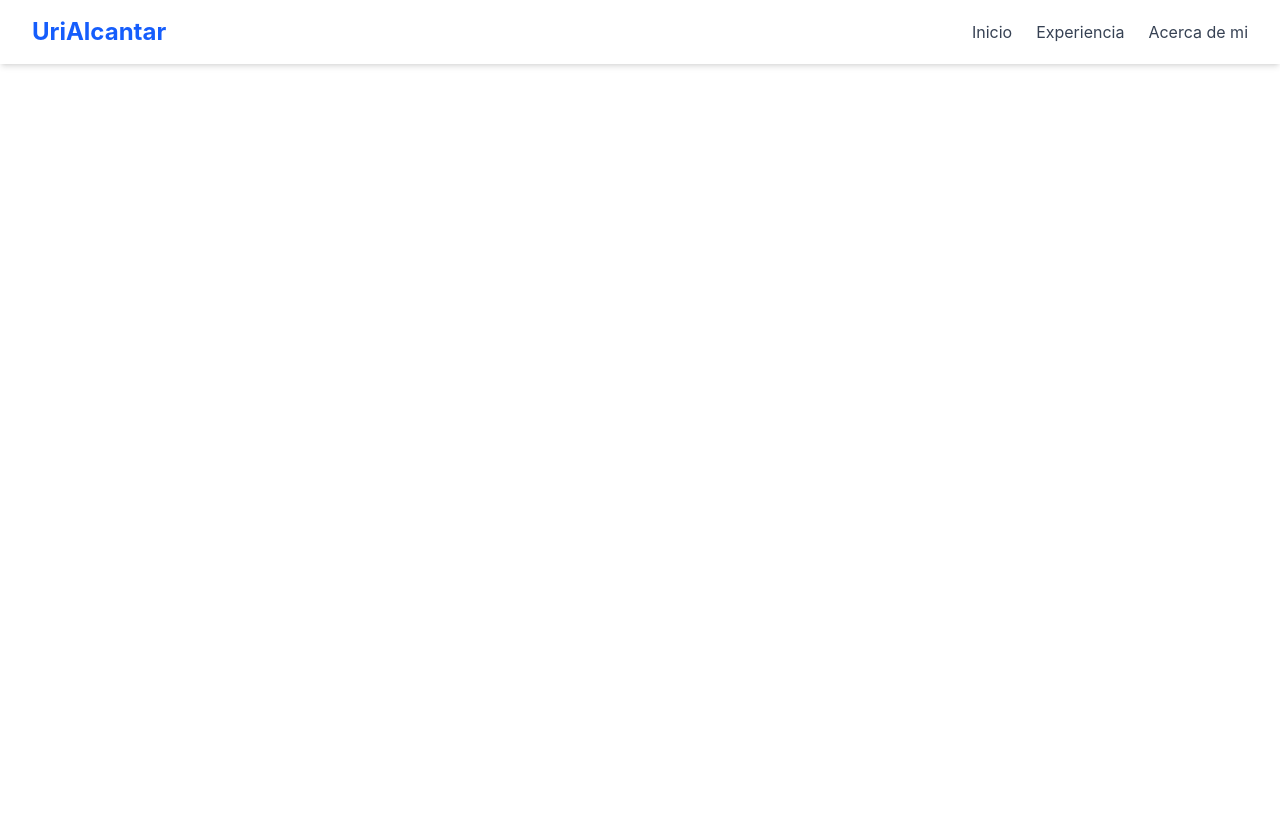
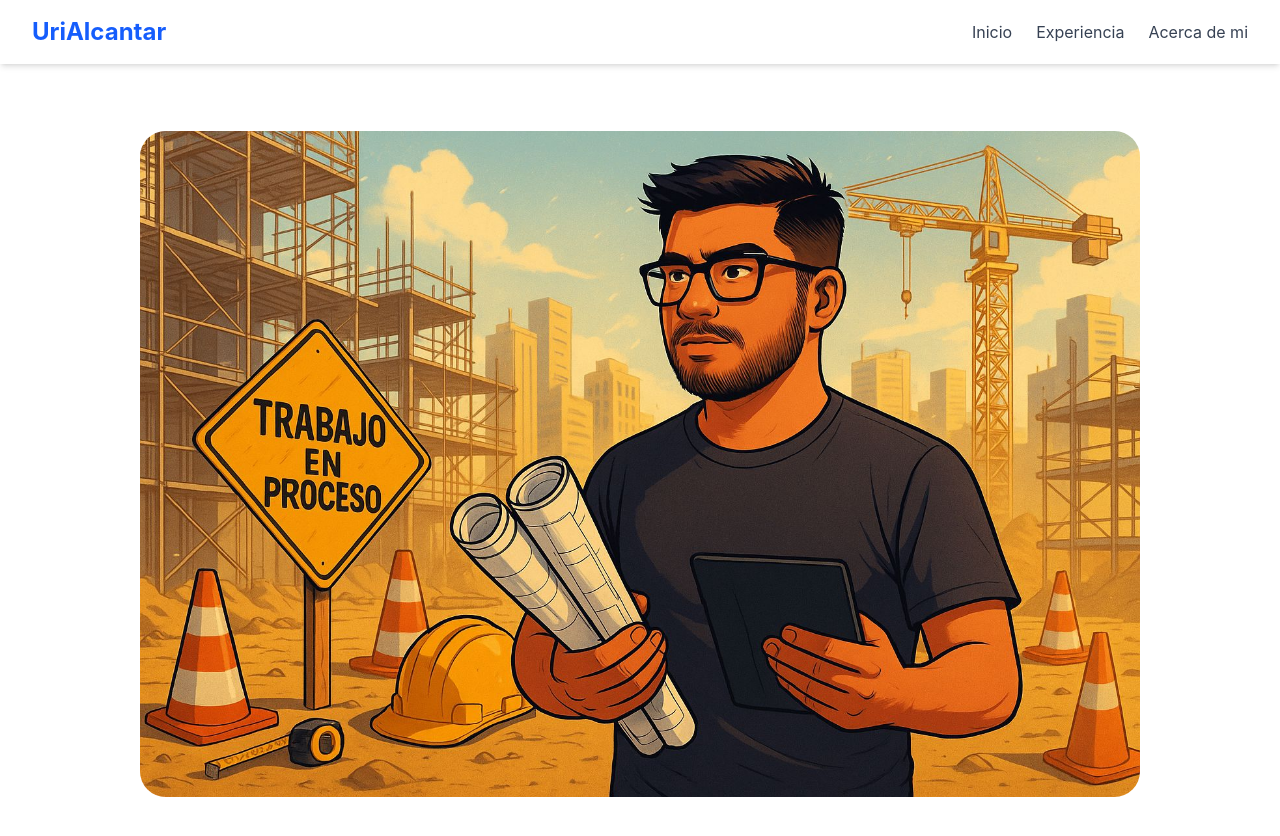
Before and after one commit to UriAlcantar/web-uri, an Angular app: page / in a window 1280 px wide. Shown: the top 836 px of the page. Before the commit the page ends 800 px from the top, so only its background shows below. Built offline with nearby package versions, Linux system fonts and the light colour scheme.

Commit message:
Refactor code structure for improved readability and maintainability

```diff
--- a/src/app/about-me/about-me.component.html
+++ b/src/app/about-me/about-me.component.html
@@ -3,7 +3,7 @@
   <img
     src="assets/images/me-coding.jpg"
     class="mx-auto w-64 rounded-[2vw] shadow-regal-blue mb-8"
-    alt="yo programando"
+    alt="uri coding"
   />
   <p class="text-lg mb-2 leading-relaxed">
     ¡Hola! Soy desarrollador frontend y me encanta convertir ideas en interfaces
--- a/src/app/app.routes.ts
+++ b/src/app/app.routes.ts
@@ -1,6 +1,10 @@
 import { Routes } from '@angular/router';
 
 export const routes: Routes = [
+  {
+    path: '',
+    loadComponent: () => import('./hero/hero.component').then(m => m.HeroComponent)
+  },
   {
     path: 'about-me',
     loadComponent: () => import('./about-me/about-me.component').then(m => m.AboutMeComponent)
--- a/src/app/experience/experience.component.html
+++ b/src/app/experience/experience.component.html
@@ -1,3 +1,3 @@
 <div class="flex items-center justify-center min-h-screen">
-  <img src="assets/images/builder.jpeg" alt="Imagen centrada" class="w-250 h-auto rounded-[2vw]" alt="Building app"/>
+  <img src="assets/images/builder.jpg" class="w-250 h-auto rounded-[2vw]" alt="Building app"/>
 </div>
--- a/src/app/hero/hero.component.html
+++ b/src/app/hero/hero.component.html
@@ -1,3 +1,3 @@
 <div class="flex items-center justify-center min-h-screen">
-  <img src="assets/images/architect.jpeg" alt="Imagen centrada" class="w-250 h-auto rounded-[2vw]" alt="Under Construction"/>
+  <img src="assets/images/architect.jpg" class="w-250 h-auto rounded-[2vw]" alt="Under Construction"/>
 </div>
```
Also changed, not shown: src/assets/images/architect.jpg (renamed from src/assets/images/architect.jpeg), src/assets/images/builder.jpg (renamed from src/assets/images/builder.jpeg).
